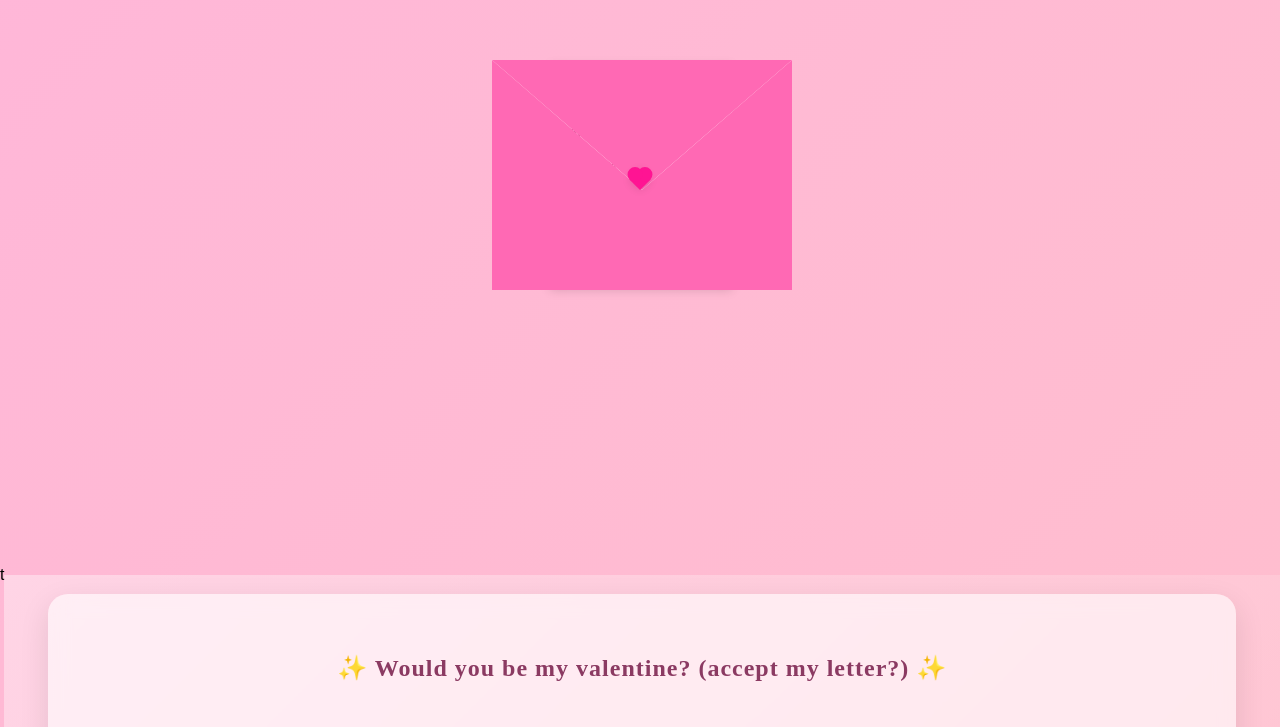
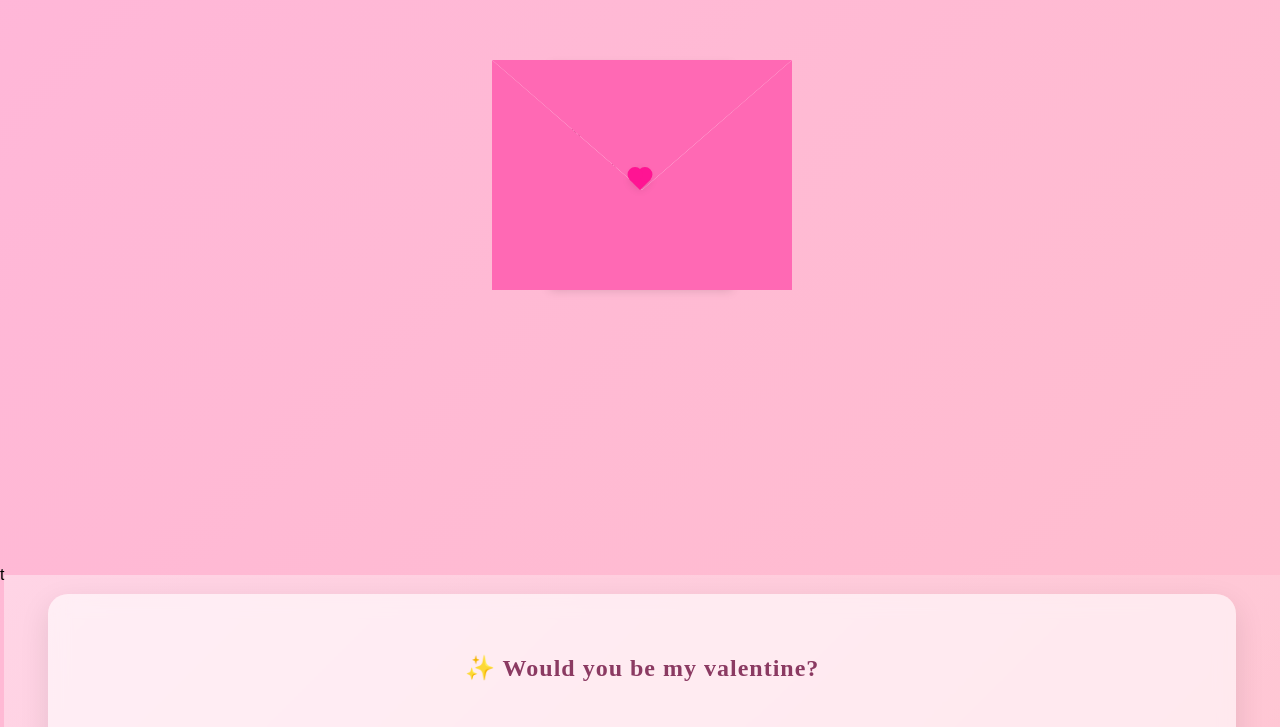
Before and after one commit to lance272911/bim, a plain HTML site: page index.html in a window 1280 px wide. Shown: the part 225-952 px from the top of the page. Drawn offline with Linux system fonts and the light colour scheme.

Commit message:
Update index.html

```diff
--- a/index.html
+++ b/index.html
@@ -41,7 +41,7 @@ t<!DOCTYPE html>
               allowfullscreen
             ></iframe>
           </div>
-          <h2>✨ Would you be my valentine? (accept my letter?) ✨</h2>
+          <h2>✨ Would you be my valentine?</h2>
          <img
             src="https://media.tenor.com/9A9NQV3RzSQAAAAm/meow-hs-meow-flowers.webp"
             alt="GIF"
```
